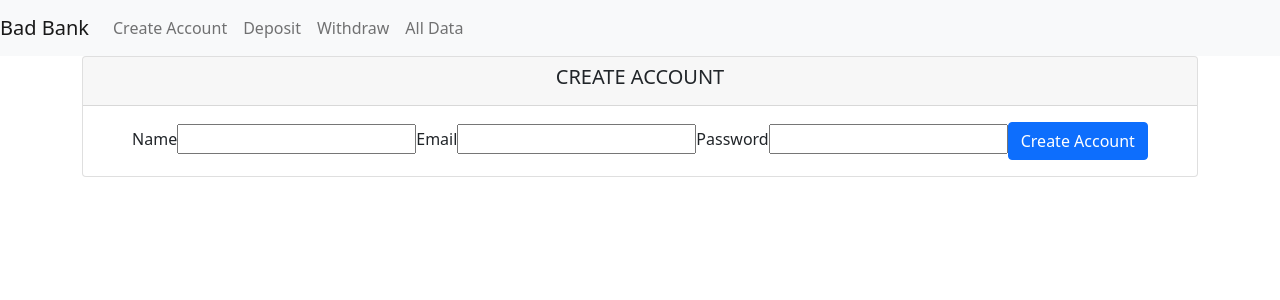
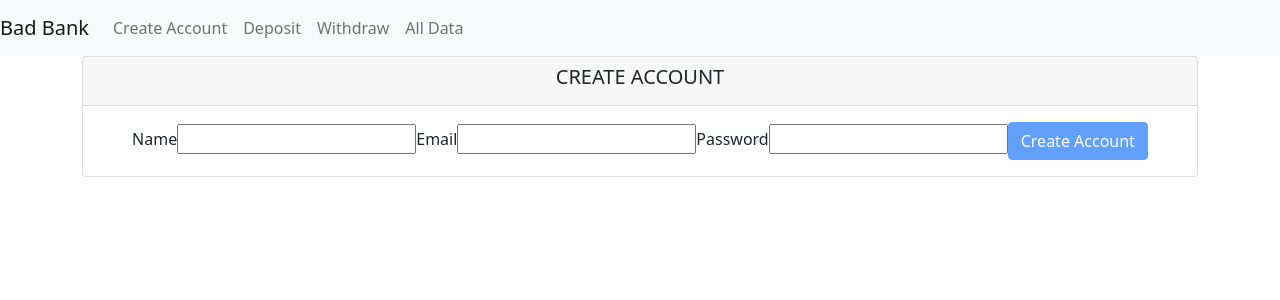
Before and after one commit to alexandrabaturina/mit-banking-app, a React (Create React App) app: page /createaccount in a window 1280 px wide. Shown: the top 300 px of the page. Built offline with nearby package versions, Linux system fonts and the light colour scheme.

Commit message:
feat: disable Create Account button for empty input

```diff
--- a/src/components/CreateAccount.js
+++ b/src/components/CreateAccount.js
@@ -28,9 +28,11 @@ const CreateAccount = ({ addUser }) => {
                             password: '',
                         }}
                         validationSchema={validationSchema}
-                        onSubmit={(values) => {
+                        onSubmit={(values, { setSubmitting, resetForm }) => {
                             addUser(values)
-                            alert('Account successfully created!')
+                            setSubmitting(false)
+                            resetForm()
+                            setTimeout(function () { alert('Account successfully created!'); }, 400);
                         }}>
                         {formik => (
                             <Form>
@@ -63,10 +65,11 @@ const CreateAccount = ({ addUser }) => {
                                     className={formik.errors.password ? "error-highlight" : null} />
                                 {formik.errors.password ?
                                     <div className="validation-error">{formik.errors.password}</div> : null}
-                                <Button type="submit">Create Account</Button>
+                                {!formik.values.name || !formik.values.email || !formik.values.password || formik.errors.password ?
+                                    <Button type="submit" disabled>Create Account</Button> :
+                                    <Button type="submit">Create Account</Button>}
                             </Form>
-                        )
-                        }
+                        )}
                     </Formik>
                 </div>
             </div>
```
